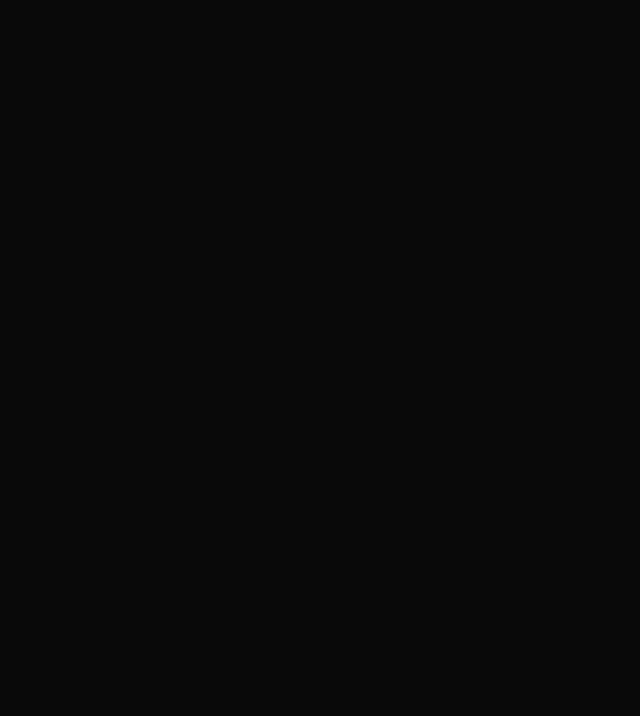
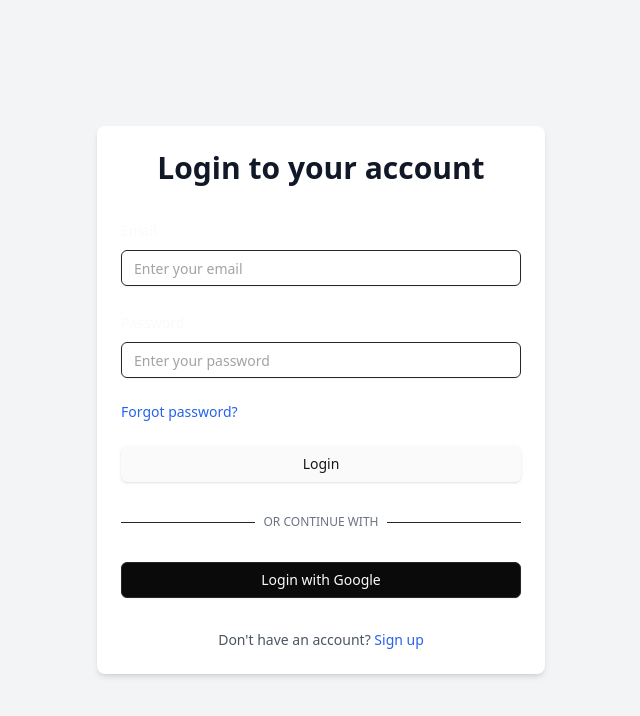
Before and after one commit to KIET-CS-2026/PCS26-18, a React (Vite) app in the folder DeMeet/client/: page /login in a window 1280 px wide. Before the commit this address had no page. Shown: the top 716 px of the page, without its empty margins (319-959 px from the left). Built offline with nearby package versions, Linux system fonts and the light colour scheme.

Commit message:
Add authentication page with login form and routing

```diff
--- a/DeMeet/client/src/App.jsx
+++ b/DeMeet/client/src/App.jsx
@@ -1,12 +1,14 @@
 import "./App.css";
 import { BrowserRouter as Router, Routes, Route } from "react-router-dom";
 import LandingPage from "./pages/LandingPage";
+import Auth from "./pages/Auth";
 
 function App() {
   return (
     <Router>
       <Routes>
         <Route path="/" element={<LandingPage />} />
+        <Route path="/login" element={<Auth/>} />
       </Routes>
     </Router>
   );
--- /dev/null
+++ b/DeMeet/client/src/components/auth/Login-form.jsx
@@ -0,0 +1,113 @@
+"use client";
+
+import { useState } from "react";
+import { useForm } from "react-hook-form";
+import { zodResolver } from "@hookform/resolvers/zod";
+import * as z from "zod";
+import { Button } from "@/components/ui/button";
+import { Input } from "@/components/ui/input";
+import {
+  Form,
+  FormControl,
+  FormField,
+  FormItem,
+  FormLabel,
+  FormMessage,
+} from "@/components/ui/form";
+import { Link } from "react-router-dom";
+
+const loginSchema = z.object({
+  email: z.string().email({ message: "Invalid email address" }),
+  password: z.string().min(8, { message: "Password must be at least 8 characters long" }),
+});
+
+export default function LoginPage() {
+  const [isLoading, setIsLoading] = useState(false);
+
+  const form = useForm({
+    resolver: zodResolver(loginSchema),
+    defaultValues: {
+      email: "",
+      password: "",
+    },
+  });
+
+  async function onSubmit(data) {
+    setIsLoading(true);
+    await new Promise((resolve) => setTimeout(resolve, 1000));
+    console.log(data);
+    setIsLoading(false);
+  }
+
+  const handleGoogleLogin = async () => {
+    setIsLoading(true);
+    await new Promise((resolve) => setTimeout(resolve, 1000));
+    console.log("Google login clicked");
+    setIsLoading(false);
+  };
+
+  return (
+    <div className="flex min-h-screen items-center justify-center bg-gray-100">
+      <div className="w-full max-w-md space-y-8 rounded-lg bg-white p-6 shadow-md">
+        <div className="text-center">
+          <h2 className="text-3xl font-extrabold text-gray-900">Login to your account</h2>
+        </div>
+        <Form {...form}>
+          <form onSubmit={form.handleSubmit(onSubmit)} className="space-y-6">
+            <FormField
+              control={form.control}
+              name="email"
+              render={({ field }) => (
+                <FormItem>
+                  <FormLabel>Email</FormLabel>
+                  <FormControl>
+                    <Input placeholder="Enter your email" {...field} />
+                  </FormControl>
+                  <FormMessage />
+                </FormItem>
+              )}
+            />
+            <FormField
+              control={form.control}
+              name="password"
+              render={({ field }) => (
+                <FormItem>
+                  <FormLabel>Password</FormLabel>
+                  <FormControl>
+                    <Input type="password" placeholder="Enter your password" {...field} />
+                  </FormControl>
+                  <FormMessage />
+                </FormItem>
+              )}
+            />
+            <div className="flex items-center justify-between">
+              <Link to="/forgot-password" className="text-sm text-blue-600 hover:underline">
+                Forgot password?
+              </Link>
+            </div>
+            <Button type="submit" className="w-full" disabled={isLoading}>
+              {isLoading ? "Logging in..." : "Login"}
+            </Button>
+          </form>
+        </Form>
+        <div className="relative">
+          <div className="absolute inset-0 flex items-center">
+            <span className="w-full border-t" />
+          </div>
+          <div className="relative flex justify-center text-xs uppercase">
+            <span className="bg-white px-2 text-gray-500">Or continue with</span>
+          </div>
+        </div>
+        <Button type="button" variant="outline" className="w-full" onClick={handleGoogleLogin} disabled={isLoading}>
+          Login with Google
+        </Button>
+        <p className="text-center text-sm text-gray-600">
+          Don't have an account? {" "}
+          <Link to="/signup" className="font-medium text-blue-600 hover:underline">
+            Sign up
+          </Link>
+        </p>
+      </div>
+    </div>
+  );
+}
--- /dev/null
+++ b/DeMeet/client/src/pages/Auth.jsx
@@ -0,0 +1,12 @@
+import LoginPage from "@/components/auth/Login-form";
+import React from "react";
+
+const Auth = () => {
+  return (
+    <div>
+      <LoginPage />
+    </div>
+  );
+};
+
+export default Auth;
```
Also changed, not shown: 1 other file (tests, documents, lock files or other folders).
